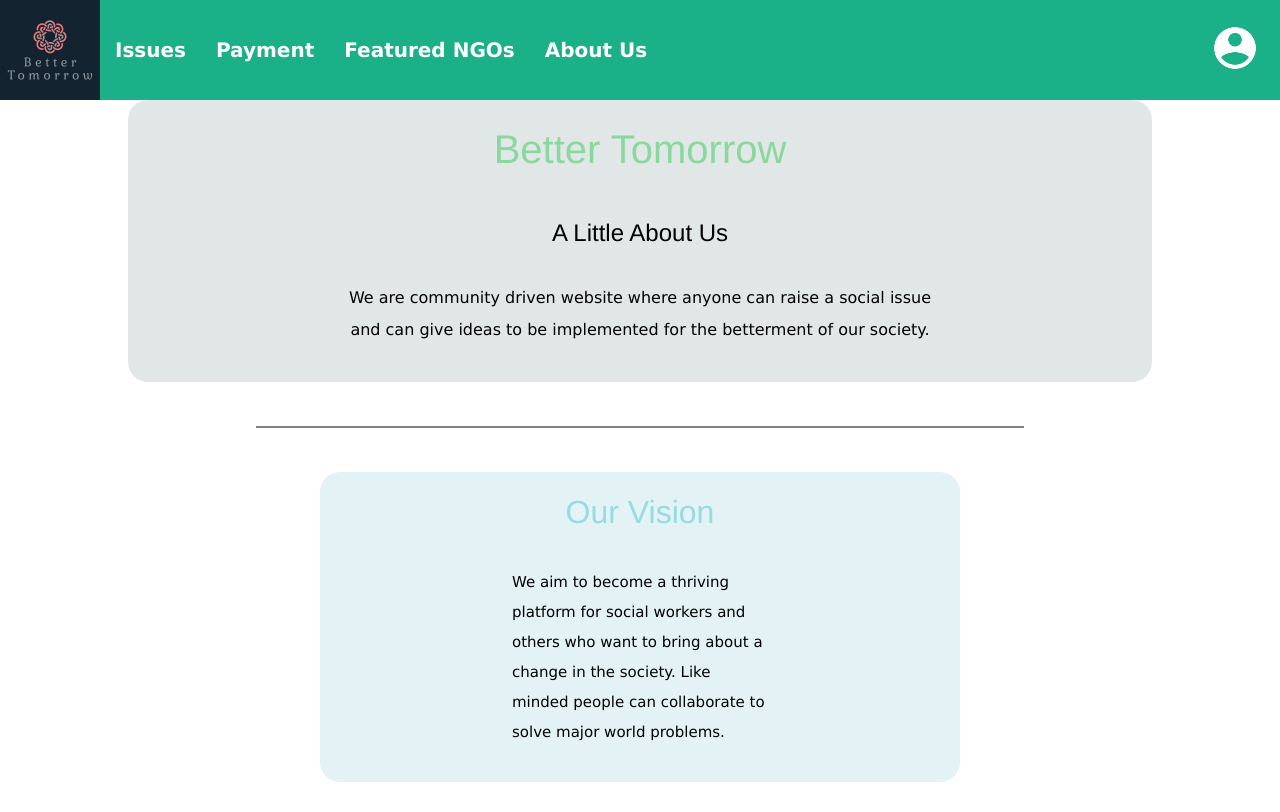
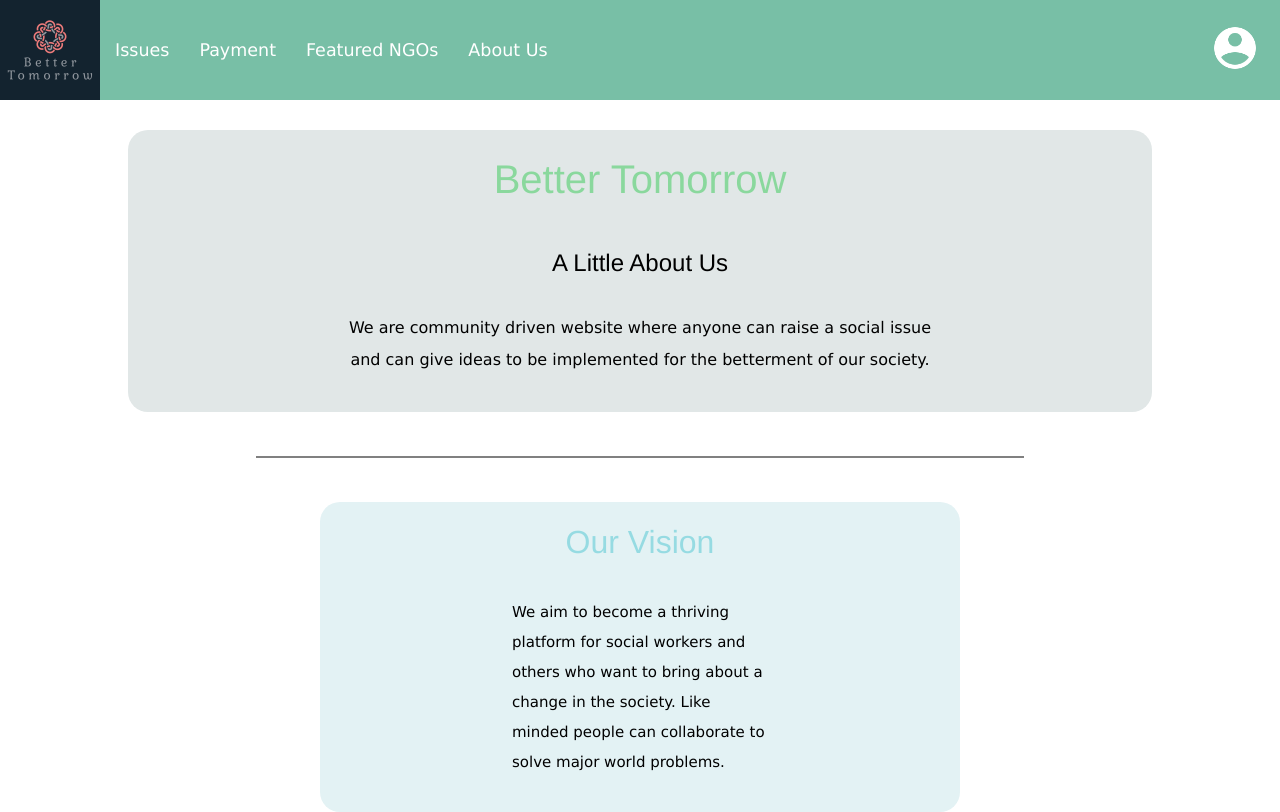
Before and after one commit to VidishaAG/Better-Tomorrow, a React (Create React App) app in the folder frontend/: page /about in a window 1280 px wide. Built offline with nearby package versions, Linux system fonts and the light colour scheme.

Commit message:
General design

```diff
--- a/frontend/src/css/about.css
+++ b/frontend/src/css/about.css
@@ -1,6 +1,7 @@
 
 .heading1
 {
+
   font-size: 40px;
   color: #8ad89d;
   font-weight:500;
@@ -15,6 +16,7 @@
   border-radius:20px;
   margin:auto;
   padding-bottom:20px;
+  margin-top: 30px;
 }
 .heading-content
 {
--- a/frontend/src/css/navbar.css
+++ b/frontend/src/css/navbar.css
@@ -1,7 +1,7 @@
 header{
     height:100px;
     margin: 0 auto;
-    background-color: #1ab188;
+    background-color: #78bfa6;
     display: flex;
     justify-content:space-between;
 }
@@ -11,8 +11,9 @@ header{
 .navitem{
     padding: 0 15px;
     margin: auto 0;
-    font-family: Verdana, Geneva, Tahoma, sans-serif;
-    font-weight: bold;
+    font-family: 'Verdana', Geneva, Tahoma, sans-serif;
+    font-weight: 400;
+    font-size: 14px;
 }
 .navitem a{
     color: #fff;
@@ -21,7 +22,7 @@ header{
     transition: color 0.3s;
 }
 .navitem a:hover{
-    color: black;
+    color: navy;
 }
 .logo{
     padding: 0;
```
